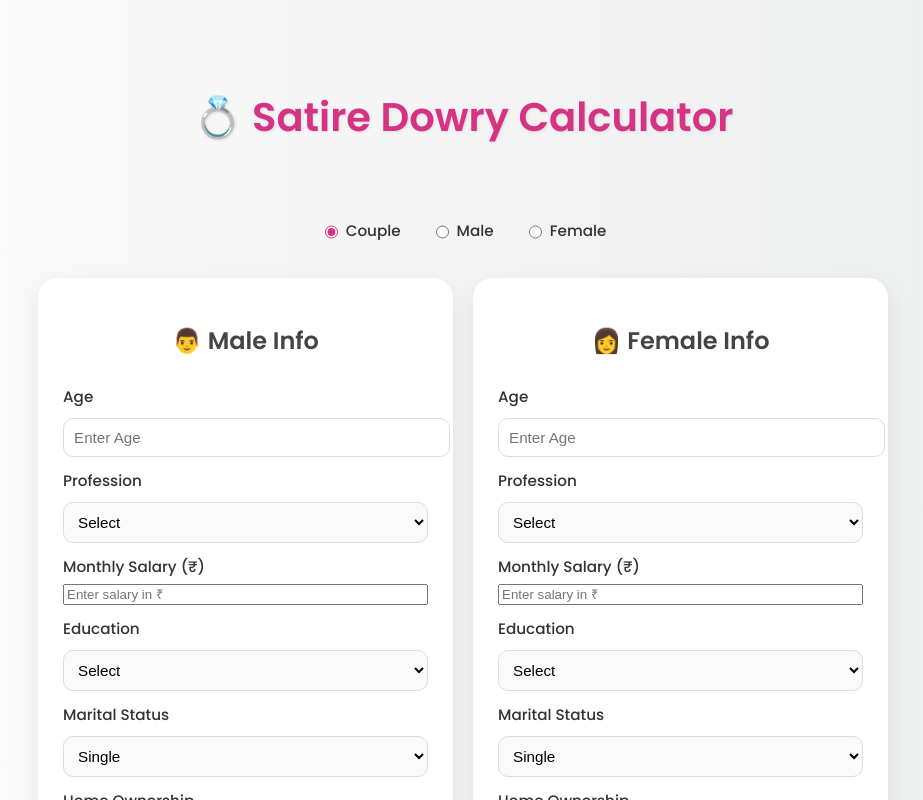
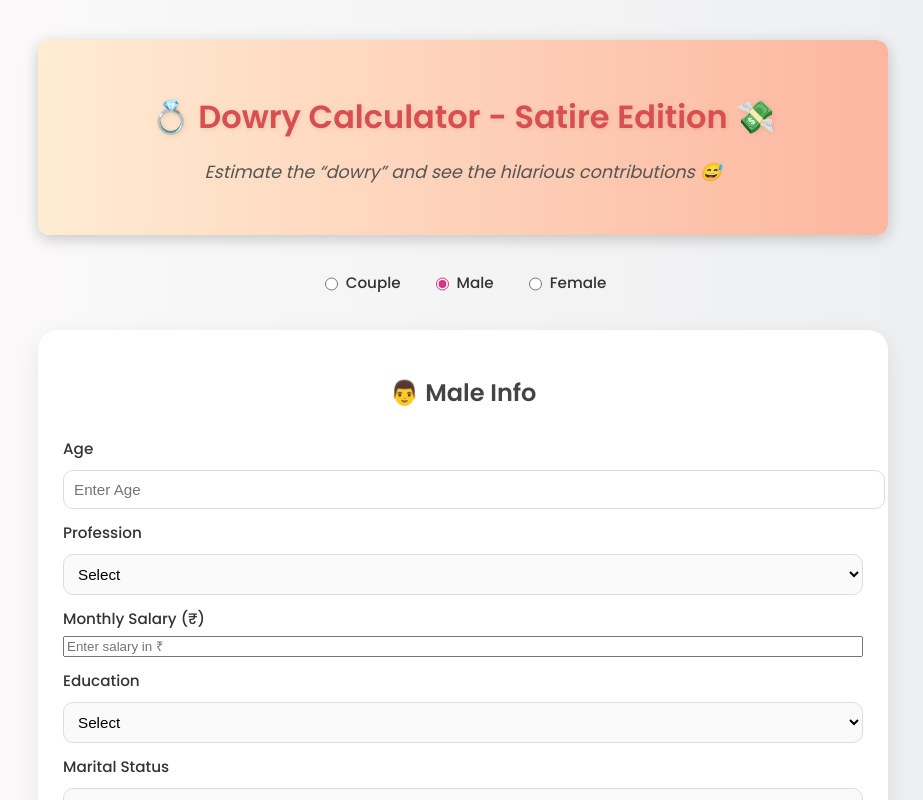
Before and after one commit to bunnyankitraj/satire-dowry, a React (Create React App) app: page / in a window 1280 px wide. Shown: the top 800 px of the page, without its empty margins (177-1100 px from the left). Built offline with nearby package versions, Linux system fonts and the light colour scheme.

Commit message:
header update

```diff
--- a/src/App.js
+++ b/src/App.js
@@ -9,7 +9,7 @@ export default function App() {
   const [dowryValue, setDowryValue] = useState(0);
   const [displayDowry, setDisplayDowry] = useState(0);
 
-  const [view, setView] = useState("Couple");
+  const [view, setView] = useState("Male");
   const [male, setMale] = useState({
     age: "",
     profession: "",
--- a/src/header/Header.css
+++ b/src/header/Header.css
@@ -1,19 +1,22 @@
-.header-container {
-    text-align: center;
-    margin-bottom: 30px;
-    padding: 20px;
-  }
+.app-header {
+  text-align: center;
+  padding: 2rem 1rem;
+  background: linear-gradient(90deg, #ffecd2, #fcb69f);
+  color: #333;
+  border-radius: 12px;
+  box-shadow: 0 4px 15px rgba(0, 0, 0, 0.2);
+  margin-bottom: 1.5rem;
+}
 
-  .header-container h1 {
-    font-size: 2.5rem;
-    color: #d63384;
-    margin-bottom: 10px;
-    text-shadow: 1px 1px 3px rgba(0,0,0,0.1);
-  }
+.app-header h1 {
+  font-size: 2rem;
+  font-weight: 700;
+  margin-bottom: 0.5rem;
+  color: #d94f4f;
+}
 
-  .header-container p {
-    font-size: 1rem;
-    color: #555;
-    margin: 5px 0;
-    line-height: 1.5;
-  }
+.app-header p {
+  font-size: 1.1rem;
+  color: #555;
+  font-style: italic;
+}
--- a/src/header/Header.js
+++ b/src/header/Header.js
@@ -3,15 +3,9 @@ import "./Header.css";
 
 export default function Header() {
   return (
-    <div className="header-container">
-      <h1>💍 Satire Dowry Calculator</h1>
-      {/* <p>
-        Enter the details of a male, female, or couple and see the “satirical dowry calculation.”
-        ⚠️ Remember: Dowry is illegal and harmful. This app is for educational and awareness purposes.
-      </p>
-      <p>
-        You can choose whether to view Male, Female, or Couple info below.
-      </p> */}
-    </div>
+    <header className="app-header">
+      <h1>💍 Dowry Calculator - Satire Edition 💸</h1>
+      <p>Estimate the “dowry” and see the hilarious contributions 😅</p>
+    </header>
   );
 }
```
